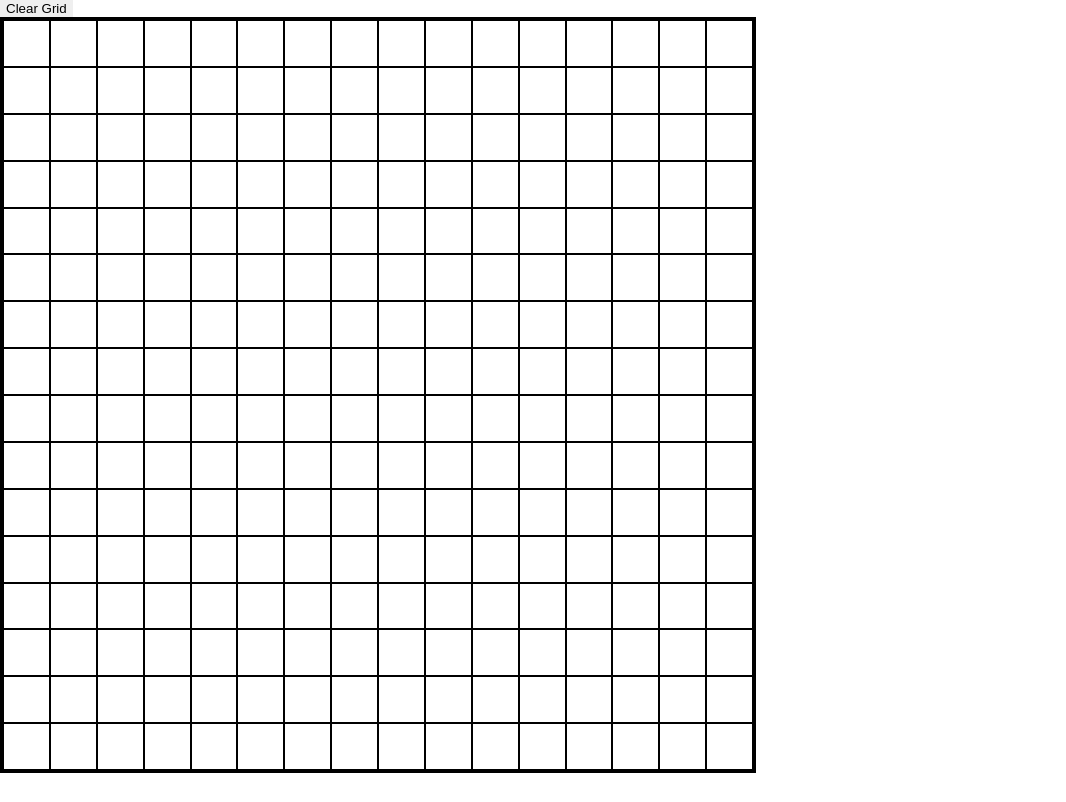
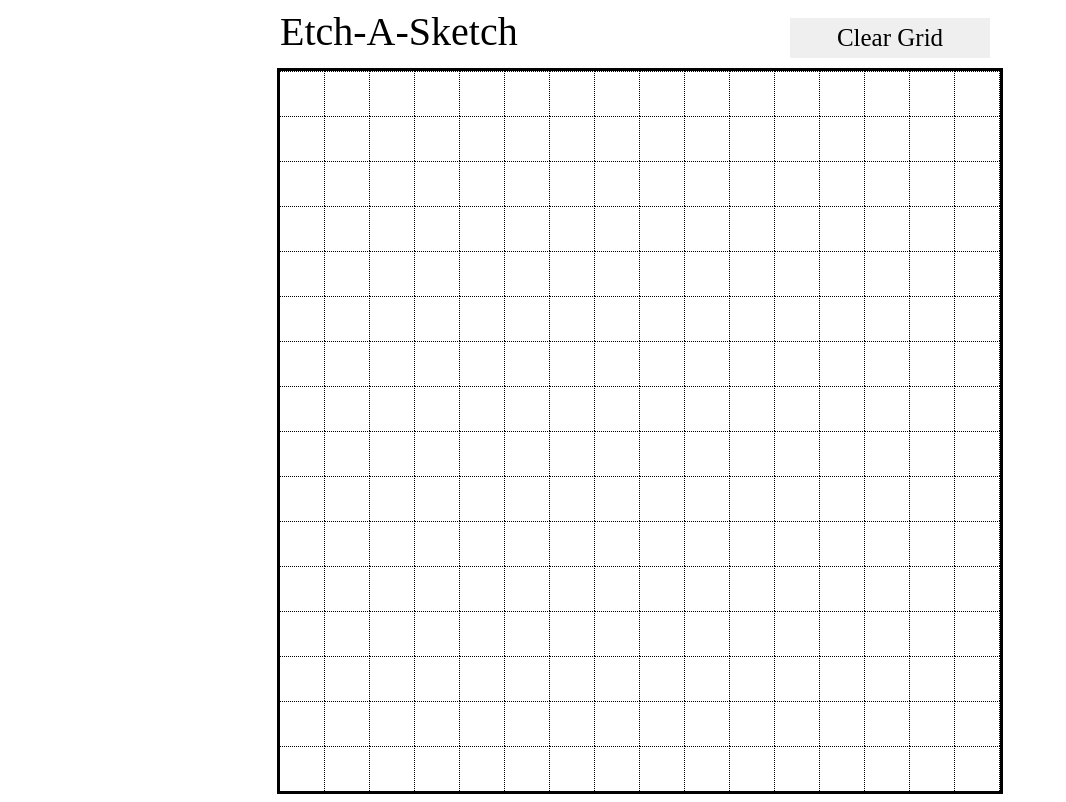
Before and after one commit to Centari2013/etch-a-sketch, a plain HTML site: page index.html in a window 1280 px wide. Shown: the whole page, without its empty margins (0-1066 px from the left). Drawn offline with Linux system fonts and the light colour scheme.

Commit message:
style updates

```diff
--- a/index.html
+++ b/index.html
@@ -2,7 +2,6 @@
 <html lang="en">
 <head>
     <meta charset="UTF-8">
-    <link rel="stylesheet" href="reset.css">
     <script src="script.js" defer></script>
     <title>Etch-A-Sketch</title>
 </head>
--- a/reset.css
+++ /dev/null
@@ -1,6 +0,0 @@
-html,body,div,span,applet,object,iframe,h1,h2,h3,h4,h5,h6,p,blockquote,pre,a,abbr,acronym,address,big,cite,code,del,dfn,em,img,ins,kbd,q,s,samp,small,strike,strong,sub,sup,tt,var,b,u,i,center,dl,dt,dd,ol,ul,li,fieldset,form,label,legend,table,caption,tbody,tfoot,thead,tr,th,td,article,aside,canvas,details,embed,figure,figcaption,footer,header,hgroup,menu,nav,output,ruby,section,summary,time,mark,audio,video { margin: 0; padding: 0; border: 0; font-size: 100%; font: inherit; vertical-align: baseline;}
-article,aside,details,figcaption,figure,footer,header,hgroup,menu,nav,section { display: block;}
-body { line-height: 1;}
-ol,ul { list-style: none;}
-blockquote,q { quotes: none;}
-blockquote:before,blockquote:after,q:before,q:after { content: ''; content: none;}
--- a/script.js
+++ b/script.js
@@ -1,28 +1,38 @@
 const body = document.querySelector("body");
-const buttonDiv = document.createElement("div");
+const mainDiv = document.createElement("div");
+const topDiv = document.createElement("div");
 const clearButton = document.createElement("button");
-const mainDiv = document.createElement("div");
+const gridDiv = document.createElement("div");
+const title = document.createElement("header");
 
-setMainDiv();
+body.style.fontFamily = "Times New Roman";
+title.textContent = "Etch-A-Sketch";
+title.style.fontSize = "40px";
+topDiv.setAttribute("style", "display: grid; grid-template-columns: repeat(2, 1fr);width: 90vh; margin: 0 auto")
+setGridDiv();
 setClearButton();
 
-buttonDiv.appendChild(clearButton);
-body.appendChild(buttonDiv);
+mainDiv.appendChild(title);
+topDiv.appendChild(title);
+topDiv.appendChild(clearButton);
+mainDiv.appendChild(topDiv);
+mainDiv.appendChild(gridDiv);
 body.appendChild(mainDiv);
 
-function setMainDiv() {
-    mainDiv.setAttribute("id", "main-div");
-    mainDiv.setAttribute("style", "display: grid; border: solid black; height: 750px; width: 750px")
-    setGridElements(setGridSize(mainDiv));
+function setGridDiv() {
+    gridDiv.setAttribute("id", "main-div");
+    gridDiv.setAttribute("style", "display: grid; border: solid black; height: 90vh; width: 90vh; margin: 0 auto");
+    setGridElements(setGridSize(gridDiv));
 }
 
 function setClearButton() {
     clearButton.textContent = "Clear Grid";
-    clearButton.setAttribute("style", "border: gray 1px;");
+    clearButton.setAttribute("style", "border: gray 1px; margin: 10px; width: 25vh; height: 5vh; font-size: 25px; justify-self: end");
+    clearButton.style.fontFamily = "Times New Roman";
     clearButton.addEventListener("click", function() {
         clearGridElements();
         let gridSize = userGridSizeInput();
-        setGridElements(setGridSize(mainDiv, gridSize, gridSize));
+        setGridElements(setGridSize(gridDiv, gridSize, gridSize));
     });
 }
 
@@ -35,31 +45,30 @@ function userGridSizeInput() {
     return userGridSize;
 }
 
-function clearGridElements() {
-    while(mainDiv.firstChild) {
-        mainDiv.removeChild(mainDiv.firstChild);
+function clearGridElements() { //deletes grid
+    while(gridDiv.firstChild) {
+        gridDiv.removeChild(gridDiv.firstChild);
     }
 }
 
-function setGridSize(div = mainDiv, width = 16, height = 16) {
+function setGridSize(div = gridDiv, width = 16, height = 16) {
     div.style.gridTemplateColumns = `repeat(${width}, 1fr)`;
     div.style.gridTemplateRows = `repeat(${height}, 1fr)`;
     return width * height;
 }
 
-function setGridElements(gridSize = 16 * 16) {
+function setGridElements(gridSize = 16 * 16) { //makes new grid
     for (let i = 0; i < gridSize; i++){
         let gridItem = document.createElement("div");
         gridItem.classList.add("grid-item");
-        gridItem.setAttribute("style", "border: solid black 1px; height: auto; width: auto;");
+        gridItem.setAttribute("style", "border-top: dotted black 1px; border-right: dotted black 1px; height: auto; width: auto;");
         gridItem.addEventListener("mouseover", function() {
             changeColor(gridItem, "tomato")
         });
-        mainDiv.appendChild(gridItem);
+        gridDiv.appendChild(gridItem);
     }
 }
 
 function changeColor(item, color = "blue") {
     item.style.backgroundColor = color;
-    console.log("Color is being changed.");
 }
```
